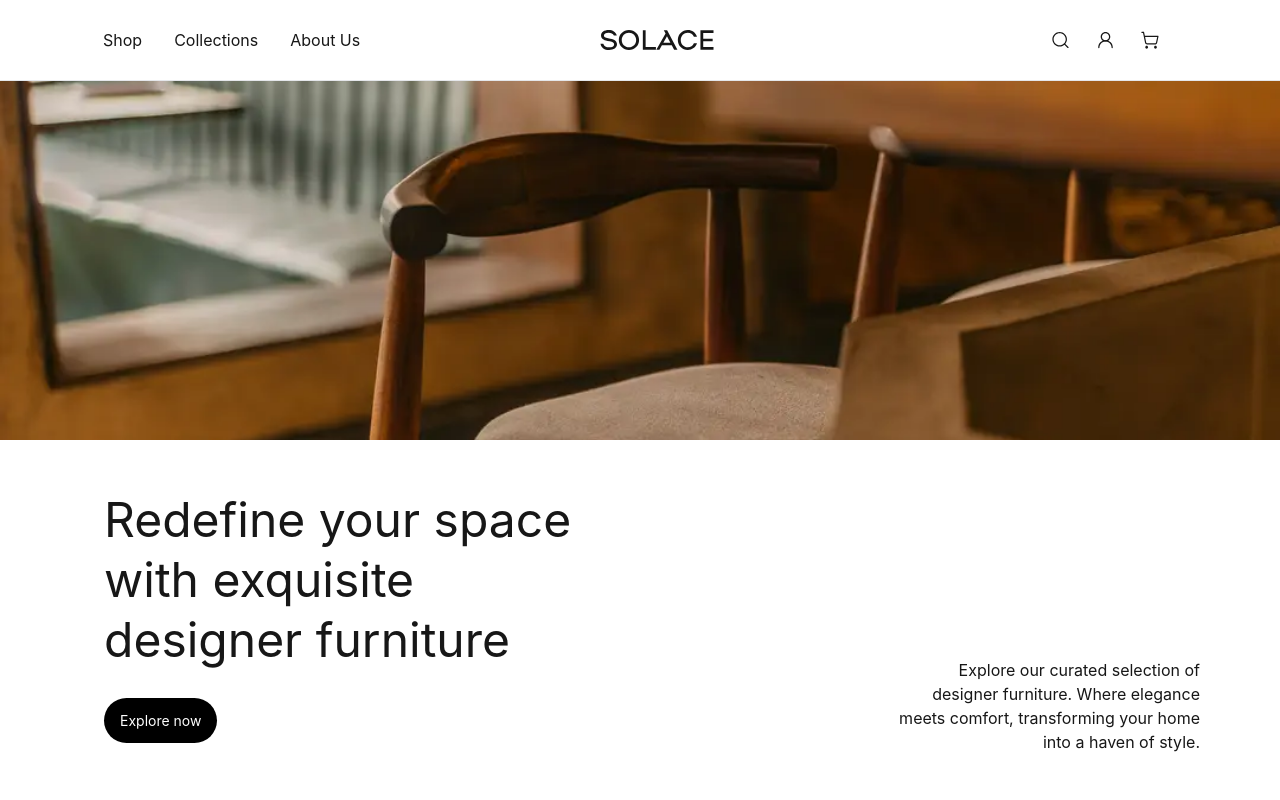
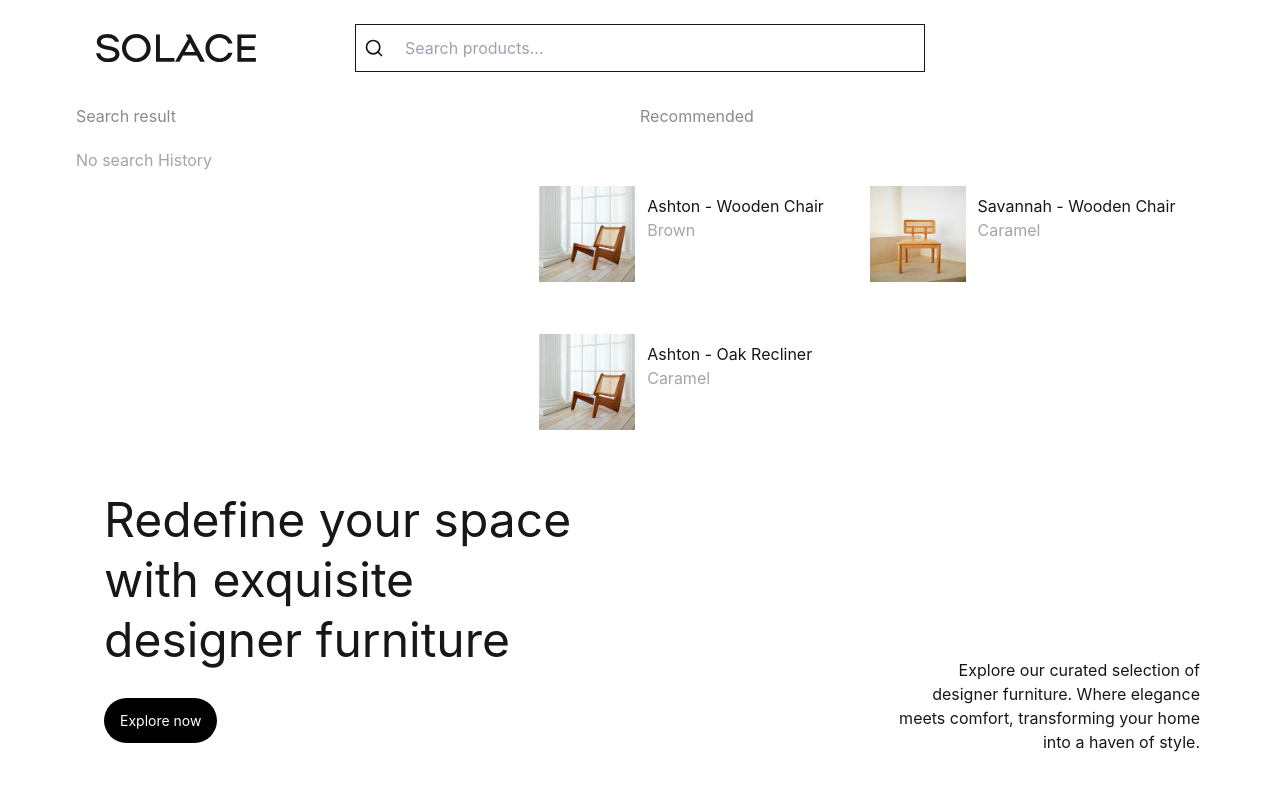
Before and after one commit to Sky-Netics/Solace, a Next.js app: page / in a window 1280 px wide. Both pictures are taken after a click on the item 1060 px from the left and 40 px from the top of the page. Shown: the top 800 px of the page. Built offline with nearby package versions, Linux system fonts and the light colour scheme.

Commit message:
created searchbar

```diff
--- a/src/app/components/Navbar/navbar.tsx
+++ b/src/app/components/Navbar/navbar.tsx
@@ -7,17 +7,19 @@ import { AnimatePresence ,motion } from "framer-motion";
 import NavUser from "../navUser/navUser";
 import ShopList from "../ShopList/shopList";
 import CollectionList from "../CollectionList/collectionList";
+import NavSearch from "../navSearch/navSearch";
 
 
 const Navbar = () => {
+    const navUser = useRef<HTMLDivElement|null>(null)
 
     const route = usePathname()
     const [showResponsiveHeader, setShowResponsiveHeader] = useState<boolean>(false)
     const [isShopListOpen, setIsShopListOpen] = useState(false)
     const [iscollectionListOpen, setIsCollectionListOpen] = useState(false)
+
     const [isVisible, setIsVisible] = useState(false);
-
-    const navUser = useRef<HTMLDivElement|null>(null);
+    const [navSearchVisible,setNavSearchVisible] = useState(false);
 
     const showHeaderHandler = ()=>{
         setShowResponsiveHeader((prev)=> !prev)
@@ -35,28 +37,19 @@ const Navbar = () => {
       visible: { opacity: 1, y: 0 },
     };
 
-    const openNavUser = ()=>{
-        navUser.current?.classList.remove("hidden")
-    }
-    const closeNavUser = ()=>{
-        navUser.current?.classList.add("hidden")
-    }
+    const handleMouseEnter = ()=> setIsVisible(true);
+    const handleMouseLeave = ()=> setIsVisible(false);
+    const handleClick = ()=> setIsVisible(!isVisible);
 
-    const handleMouseEnter = ()=>{
-
-    }
-    const handleMouseLeave = ()=>{
-
-    }
-    const handleClick = ()=>{
-
-    }
+    const openNavSearch = ()=> setNavSearchVisible(true)
+    const closeNavSearch = ()=> setNavSearchVisible(false)
 
     const openShopList = () => setIsShopListOpen(true);
     const closeShopList = () => setIsShopListOpen(false);
 
     const openCollectionList = () => setIsCollectionListOpen(true)
     const closeCollectionList = () => setIsCollectionListOpen(false)
+
     return (
        <div className="fixed top-0 left-0 w-full z-50 bg-background ">
 
@@ -243,27 +236,39 @@ const Navbar = () => {
             <div>
                 <ul className="flex items-center px-5 ml-20 gap-1">
 
-                    <li className="hover:bg-gray-300 rounded-3xl w-[45px] h-[45px] flex justify-center items-center cursor-pointer transition">
+                    <li onClick={openNavSearch} className="rounded-3xl mx-2 flex justify-center items-center">
                         <svg width="21" height="20" viewBox="0 0 21 20" fill="none" xmlns="http://www.w3.org/2000/svg">
                             <title>Search icon</title>
                             <path fillRule="evenodd" clipRule="evenodd" d="M9.66667 3.125C6.32995 3.125 3.625 5.82995 3.625 9.16667C3.625 12.5034 6.32995 15.2083 9.66667 15.2083C13.0034 15.2083 15.7083 12.5034 15.7083 9.16667C15.7083 5.82995 13.0034 3.125 9.66667 3.125ZM2.375 9.16667C2.375 5.13959 5.63959 1.875 9.66667 1.875C13.6937 1.875 16.9583 5.13959 16.9583 9.16667C16.9583 13.1937 13.6937 16.4583 9.66667 16.4583C5.63959 16.4583 2.375 13.1937 2.375 9.16667Z" fill="currentColor"></path>
                             <path fillRule="evenodd" clipRule="evenodd" d="M13.9747 13.4747C14.2188 13.2306 14.6145 13.2306 14.8586 13.4747L18.4419 17.0581C18.686 17.3021 18.686 17.6979 18.4419 17.9419C18.1979 18.186 17.8021 18.186 17.5581 17.9419L13.9747 14.3586C13.7306 14.1145 13.7306 13.7188 13.9747 13.4747Z" fill="currentColor"></path>
                         </svg>
                     </li>
+                    {navSearchVisible ?
+                    <motion.div
+                    initial={{ opacity: 0 }}
+                    animate={{ opacity: 1 }}
+                    exit={{ opacity: 0 }}
+                    transition={{ duration: 0.3 }}>
+                    <NavSearch func={closeNavSearch} /></motion.div>
+                    : <></>}
 
-                    <li onMouseEnter={handleMouseEnter} onMouseLeave={handleMouseLeave} onClick={handleClick} className="rounded-3xl mx-2 flex justify-center items-center relative z-10">
+                    <li onMouseEnter={handleMouseEnter} onMouseLeave={handleMouseLeave} onClick={handleClick} className="rounded-3xl mx-2 flex justify-center items-center relative">
                         <svg width="21" height="20" viewBox="0 0 21 20" fill="none" xmlns="http://www.w3.org/2000/svg">
                             <title>User Icon</title>
                             <path fillRule="evenodd" clipRule="evenodd" d="M10.4997 3.125C8.54367 3.125 6.95801 4.71066 6.95801 6.66667C6.95801 8.62267 8.54367 10.2083 10.4997 10.2083C12.4557 10.2083 14.0413 8.62267 14.0413 6.66667C14.0413 4.71066 12.4557 3.125 10.4997 3.125ZM5.70801 6.66667C5.70801 4.0203 7.85331 1.875 10.4997 1.875C13.146 1.875 15.2913 4.0203 15.2913 6.66667C15.2913 9.31303 13.146 11.4583 10.4997 11.4583C7.85331 11.4583 5.70801 9.31303 5.70801 6.66667Z" fill="currentColor"></path>
                             <path fillRule="evenodd" clipRule="evenodd" d="M5.34369 12.344C6.71114 10.9766 8.5658 10.2083 10.4997 10.2083C12.4335 10.2083 14.2882 10.9766 15.6557 12.344C17.0231 13.7115 17.7913 15.5661 17.7913 17.5C17.7913 17.8452 17.5115 18.125 17.1663 18.125C16.8212 18.125 16.5413 17.8452 16.5413 17.5C16.5413 15.8976 15.9048 14.3609 14.7718 13.2279C13.6387 12.0949 12.102 11.4583 10.4997 11.4583C8.89732 11.4583 7.3606 12.0949 6.22757 13.2279C5.09454 14.3609 4.45801 15.8976 4.45801 17.5C4.45801 17.8452 4.17819 18.125 3.83301 18.125C3.48783 18.125 3.20801 17.8452 3.20801 17.5C3.20801 15.5661 3.97623 13.7115 5.34369 12.344Z" fill="currentColor"></path>
                         </svg>
                         {isVisible ?
-                        <div className="absolute w-72 -right-8 top-10">
-                        <div ref={navUser} className="absolute w-72 -right-8 top-10 hidden">
-                            <div className="w-20 right-0 h-5 absolute -top-5"></div>
-                            <NavUser />
-                        </div>
-                        </div>
+                        <motion.div className="absolute w-72 -right-8 top-0"
+                        initial={{ opacity: 0,x:20 }}
+                        animate={{ opacity: 1,x:0 }}
+                        exit={{ opacity: 0 }}
+                        transition={{ duration: 0.3 }}>
+                            <div ref={navUser} className="absolute w-72 right-0 top-10">
+                                <div className="w-20 right-0 h-5 absolute -top-5"></div>
+                                <NavUser />
+                            </div>
+                        </motion.div>
                         : <></>}
                     </li>
 
--- a/src/app/components/navSearch/navSearch.tsx
+++ b/src/app/components/navSearch/navSearch.tsx
@@ -1,26 +1,126 @@
 'use clients'
-import { useState } from "react";
+
+import Image from "next/image";
+import Link from "next/link";
+import { useRouter } from "next/navigation";
+import React, { useEffect, useRef, useState } from "react";
 import { FiArrowLeft, FiSearch } from "react-icons/fi";
 
-const NavSearch = () => {
+interface FunctionProps{
+    func:()=>void
+}
 
-    const [recentSearch,setRecent] = useState()
+const NavSearch: React.FC<FunctionProps> = ({func}) => {
+
+    const router = useRouter()
+
+    const [recentSearch,setRecent] = useState<string[]>([]);
+
+    const result = useRef<HTMLParagraphElement|null>(null);
+    const recommended = useRef<HTMLParagraphElement|null>(null);
+    const resultPage = useRef<HTMLParagraphElement|null>(null);
+    const recommendedPage = useRef<HTMLParagraphElement|null>(null);
+
+    const clicked = (e:React.KeyboardEvent<HTMLInputElement>)=>{
+        if (e.key === "Enter"){
+            let newSearch = e.currentTarget.value
+            newSearch = newSearch.split(" ").join("-") ;
+            setRecent((prevSearch)=>{
+                const updatedSearch = [...prevSearch, newSearch];
+                localStorage.setItem("prevSearch", JSON.stringify(updatedSearch));
+                router.push(`/result/${newSearch}`)
+                func()
+                return updatedSearch ;
+            })
+        }
+    }
+
+    useEffect(()=>{
+        const prevSearch = localStorage.getItem("prevSearch");
+        if (prevSearch !== null){
+            setRecent(JSON.parse(prevSearch))
+        }
+    },[])
+
+    const openRecommended = ()=>{
+        if (window.innerWidth < 768){
+            resultPage.current?.classList.add("hidden");
+            result.current?.classList.add("opacity-50");
+            recommended.current?.classList.remove("opacity-50");
+            recommendedPage.current?.classList.remove("hidden");
+        }
+    }
+    const openResult = ()=>{
+        if (window.innerWidth < 768){
+            recommendedPage.current?.classList.add("hidden");
+            recommended.current?.classList.add("opacity-50");
+            result.current?.classList.remove("opacity-50");
+            resultPage.current?.classList.remove("hidden");
+        }
+    }
 
     return (
-        <div className="bg-background py-6 w-full">
-            <div className="flex px-4 justify-between items-center gap-4">
-                <div className="w-10"><FiArrowLeft size={20} className="text-foreground"/></div>
-                <div className="flex h-12 w-full border-foreground border items-center gap-1 px-2">
+        <div onMouseLeave={func} className="bg-background absolute left-0 top-0 bottom-0 py-6 h-screen md:h-[480px] w-full z-10 lg:px-14">
+            <div className="flex md:grid md:grid-cols-[160px,1fr,160px] px-4 md:px-10 justify-between items-center gap-4 md:gap-10">
+                <div className="w-10 md:hidden"><FiArrowLeft onClick={func} size={20} className="text-foreground"/></div>
+                <div onMouseEnter={func} className="hidden md:block">
+                    <svg className="w-40" viewBox="0 0 1329 234" fill="none" xmlns="http://www.w3.org/2000/svg">
+                        <path d="M100.693 234C48.4751 234 8.65903 207.025 0.5 159.575H33.1361C43.9061 189.8 65.4459 202.8 101.672 202.8C136.919 202.8 160.743 188.825 160.743 168.35C160.743 150.475 145.731 140.4 108.852 132.925L84.0485 128.375C31.8307 118.95 7.35359 96.525 6.70087 64.35C6.04814 25.675 42.927 0 97.4293 0C143.12 0 180.978 23.075 192.074 65H157.806C148.668 42.25 123.538 31.2 95.7975 31.2C61.5296 31.2 40.3161 43.875 40.3161 64.675C40.3161 81.575 55.6551 91.65 89.923 97.5L114.726 101.725C170.861 111.15 194.032 133.9 194.359 167.05C194.685 206.7 156.174 234 100.693 234Z" fill="currentColor"></path>
+                        <path d="M334.883 234C267.652 234 215.761 182.975 215.761 117C215.761 51.025 267.652 0 334.883 0C402.113 0 454.005 51.025 454.005 117C454.005 182.975 402.113 234 334.883 234ZM334.883 202.8C382.858 202.8 419.737 165.425 419.737 117C419.737 68.575 382.858 31.2 334.883 31.2C286.908 31.2 250.029 68.575 250.029 117C250.029 165.425 286.908 202.8 334.883 202.8Z" fill="currentColor"></path>
+                        <path d="M530.801 199.55H651.555V230.75H498.165V3.25H530.801V199.55Z" fill="currentColor"></path>
+                        <path d="M865.712 230.75L837.971 178.75H722.113L693.067 230.75H656.514L765.193 41.6L744.632 3.25H783.469L904.549 230.75H865.712ZM739.084 148.85H821.98L781.837 72.8L739.084 148.85Z" fill="currentColor"></path>
+                        <path d="M909.279 117C909.279 51.025 960.191 0 1026.44 0C1077.03 0 1119.46 30.875 1134.47 78H1098.24C1085.19 50.05 1060.71 31.2 1026.44 31.2C979.446 31.2 943.547 68.575 943.547 117C943.547 165.425 979.446 202.8 1026.44 202.8C1060.71 202.8 1085.19 183.95 1098.24 156H1134.47C1119.46 203.125 1077.03 234 1026.44 234C960.191 234 909.279 182.975 909.279 117Z" fill="currentColor"></path>
+                        <path d="M1328.5 33.8H1207.75V101.725H1318.71V132.275H1207.75V200.2H1328.5V230.75H1175.11V3.25H1328.5V33.8Z" fill="currentColor"></path>
+                    </svg>
+                </div>
+                <div className="flex h-12 w-full max-w-[570px] mx-auto border-foreground border items-center gap-1 px-2">
                     <div className="w-10"><FiSearch size={20} className="text-foreground"/></div>
-                    <div className="w-full"><input type="text" className="w-full text-foreground focus:outline-none bg-transparent" placeholder="Search products..."/></div>
+                    <div className="w-full"><input onKeyDown={e=>clicked(e)} type="text" className="w-full text-foreground focus:outline-none bg-transparent" placeholder="Search products..."/></div>
                 </div>
+                <div></div>
             </div>
-            <div className="flex text-center mt-8">
-                <p className="w-full pb-4 border-white border-b">Search result</p>
-                <p className="w-full pb-4 border-gray-600 border-b">Recommended</p>
+            <div className="flex text-center md:text-left md:px-5 mt-8">
+                <p ref={result} onClick={openResult} className="w-full pb-4 md:pb-0 border-foreground border-b md:opacity-50 md:border-none">Search result</p>
+                <p ref={recommended} onClick={openRecommended} className="w-full pb-4 md:pb-0 border-foreground opacity-50 border-b md:border-none">Recommended</p>
             </div>
-            <div>
-
+            <div className="p-5 md:flex">
+                <div ref={resultPage} className="md:w-2/5 md:h-80 overflow-y-auto">
+                    {recentSearch.length > 0 ?
+                    recentSearch.map((recent,i)=>{
+                        return (
+                            <div key={i} className="flex p-2 md:p-0 md:pb-3 items-center gap-4">
+                                <FiSearch size={18}/>
+                                <Link onClick={func} href={`/result/${recent}`}><p className="text-lg cursor-pointer">{recent}</p></Link>
+                            </div>
+                        )
+                    })
+                    :
+                    <p className="text-lightLight">No search History</p>
+                    }
+                </div>
+                <div ref={recommendedPage} className="space-y-3 p-3 hidden md:block md:w-3/5 lg:grid lg:grid-cols-2 lg:space-y-0 items-center lg:gap-x-2">
+                    <div className="flex gap-3 h-fit cursor-pointer hover:bg-gray-200">
+                        <div><Image className="w-24 h-24" src={'/assets/Carousel-Images/1.jpg'} width={140} height={140} alt="chair"/></div>
+                        <div className="mt-2">
+                            <p>Ashton - Wooden Chair</p>
+                            <p className="text-lightLight">Brown</p>
+                        </div>
+                    </div>
+                    <div className="flex gap-3 h-fit cursor-pointer hover:bg-gray-200">
+                        <div><Image className="w-24 h-24" src={'/assets/Carousel-Images/2.jpg'} width={140} height={140} alt="chair2"/></div>
+                        <div className="mt-2">
+                            <p>Savannah - Wooden Chair</p>
+                            <p className="text-lightLight">Caramel</p>
+                        </div>
+                    </div>
+                    <div className="flex gap-3 h-fit cursor-pointer hover:bg-gray-200">
+                        <div><Image className="w-24 h-24" src={'/assets/Carousel-Images/1.jpg'} width={140} height={140} alt="chair"/></div>
+                        <div className="mt-2">
+                            <p>Ashton - Oak Recliner</p>
+                            <p className="text-lightLight">Caramel</p>
+                        </div>
+                    </div>
+                </div>
             </div>
         </div>
      );
```
